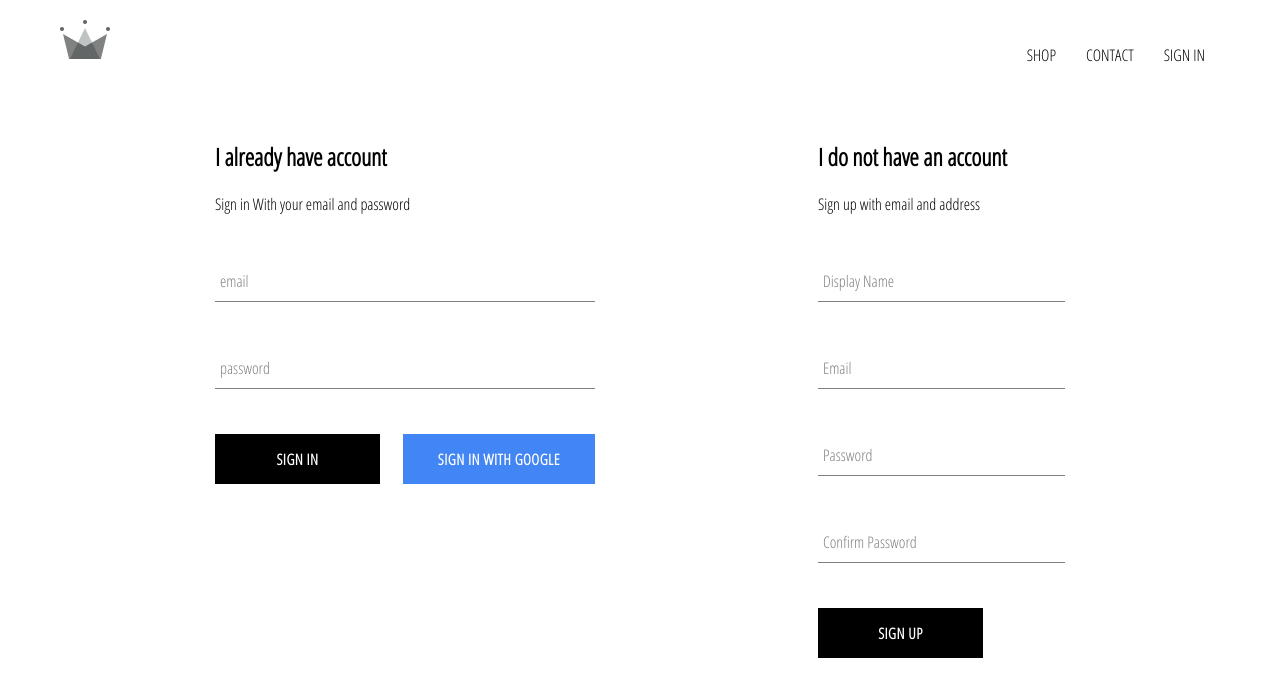
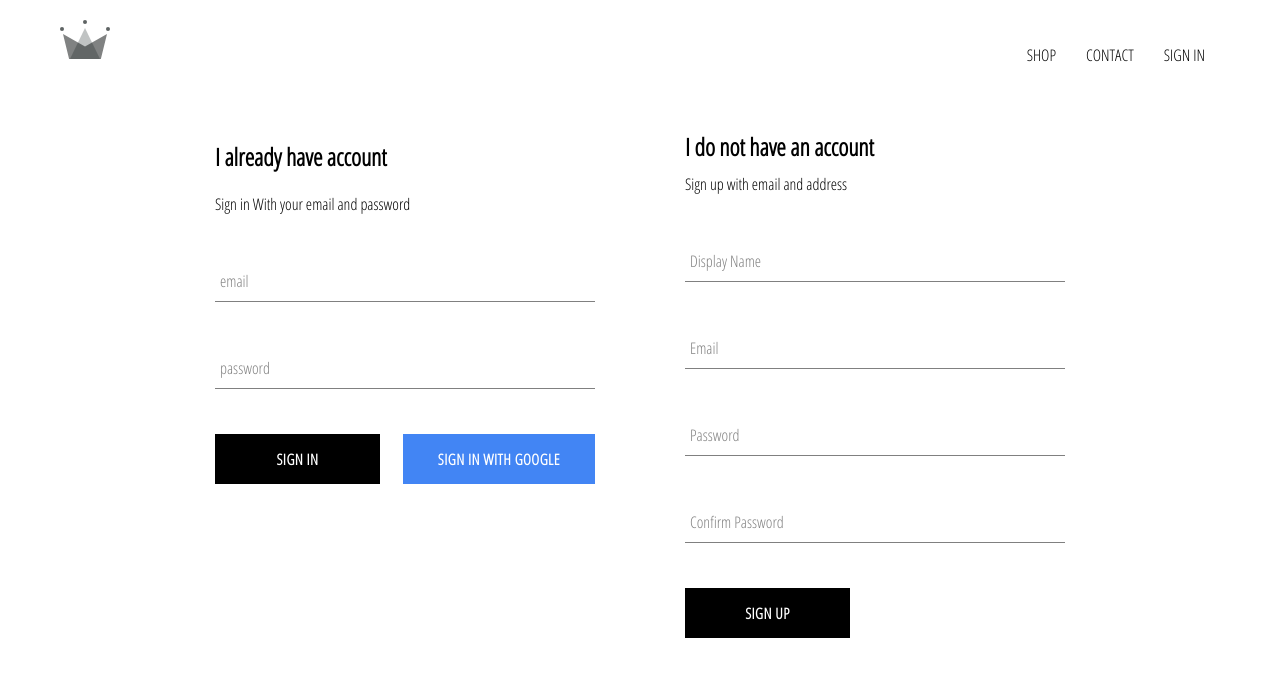
Before and after one commit to sandeepswamipk/sai-clothing, a React (Create React App) app: page /signin in a window 1280 px wide. Shown: the top 696 px of the page. Built offline with nearby package versions, Linux system fonts and the light colour scheme; no server answers.

Commit message:
created sign up component

```diff
--- a/src/components/menu-item/menu-item.component.jsx
+++ b/src/components/menu-item/menu-item.component.jsx
@@ -4,7 +4,6 @@ import { withRouter } from 'react-router-dom';
 import './menu-item.styles.scss';
 
 const MenuItem = function(props){
-    console.log('menu-item-prpos', props);
     return (
         <div
             className={`${props.size} menu-item`}
--- a/src/components/sign-in/sign-in.component.jsx
+++ b/src/components/sign-in/sign-in.component.jsx
@@ -1,7 +1,7 @@
 import React, { Component } from 'react';
 import FormInput from '../form-input/form-input.component';
 import CustomButton from '../custom-button/custom-button.component';
-import { signInWithGoogle } from '../../firebase/firebase.utils';
+import { auth, signInWithGoogle } from '../../firebase/firebase.utils';
 
 import './sign-in.styles.scss';
 
@@ -17,9 +17,20 @@ class SignIn extends Component{
         this.handleChange = this.handleChange.bind(this);
     }
 
-    handleSubmit(event){
+    async handleSubmit(event){
         event.preventDefault();
-        this.setState({email: '', password: ''});
+
+        const email = this.state.email;
+        const password = this.state.password;
+
+        try{
+            await auth.signInWithEmailAndPassword(email, password);
+            this.setState({email: '', password: ''});
+        }catch(error){
+            console.error(error);
+        }
+
+
     }
 
     handleChange(event){
--- a/src/components/sign-up/sign-up.styles.scss
+++ b/src/components/sign-up/sign-up.styles.scss
@@ -0,0 +1,9 @@
+.sign-up{
+    display: flex;
+    flex-direction: column;
+    width: 380px;
+
+    .title{
+        margin: 10px 0;
+    }
+}
```
